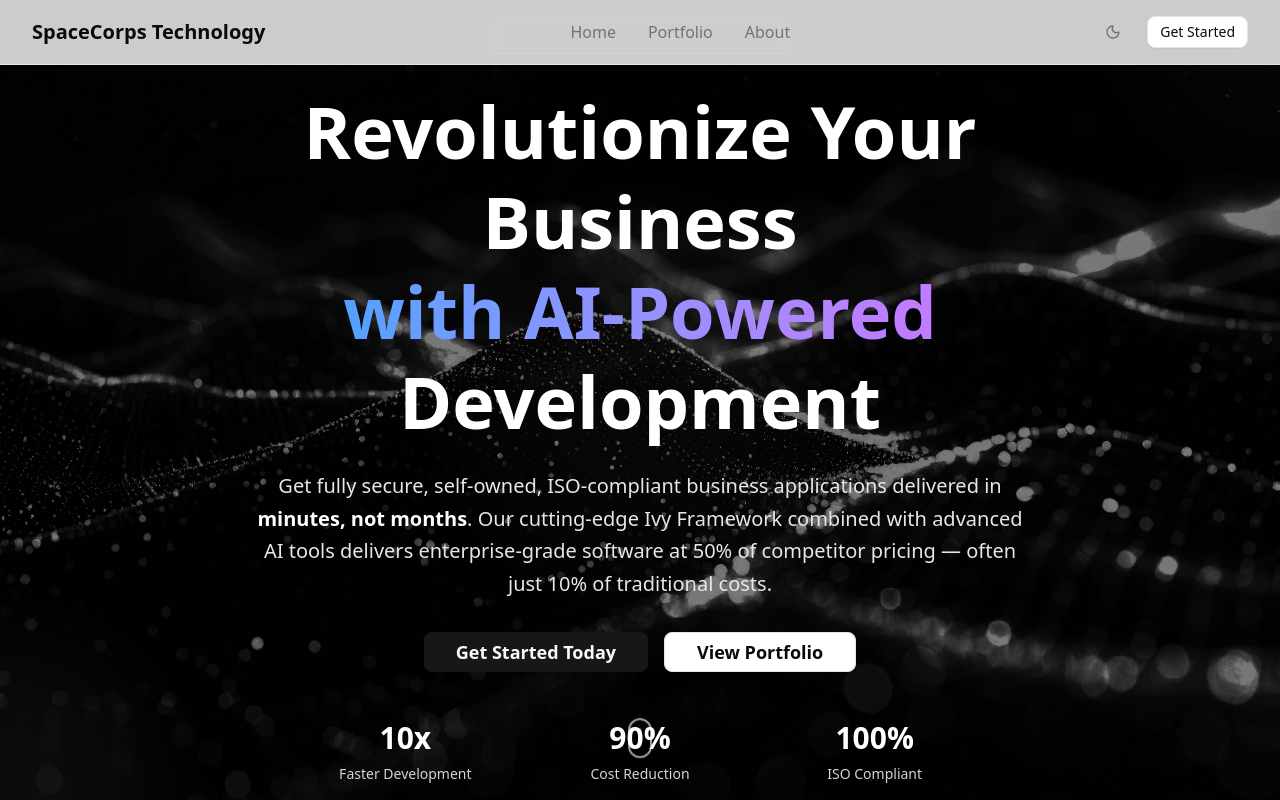
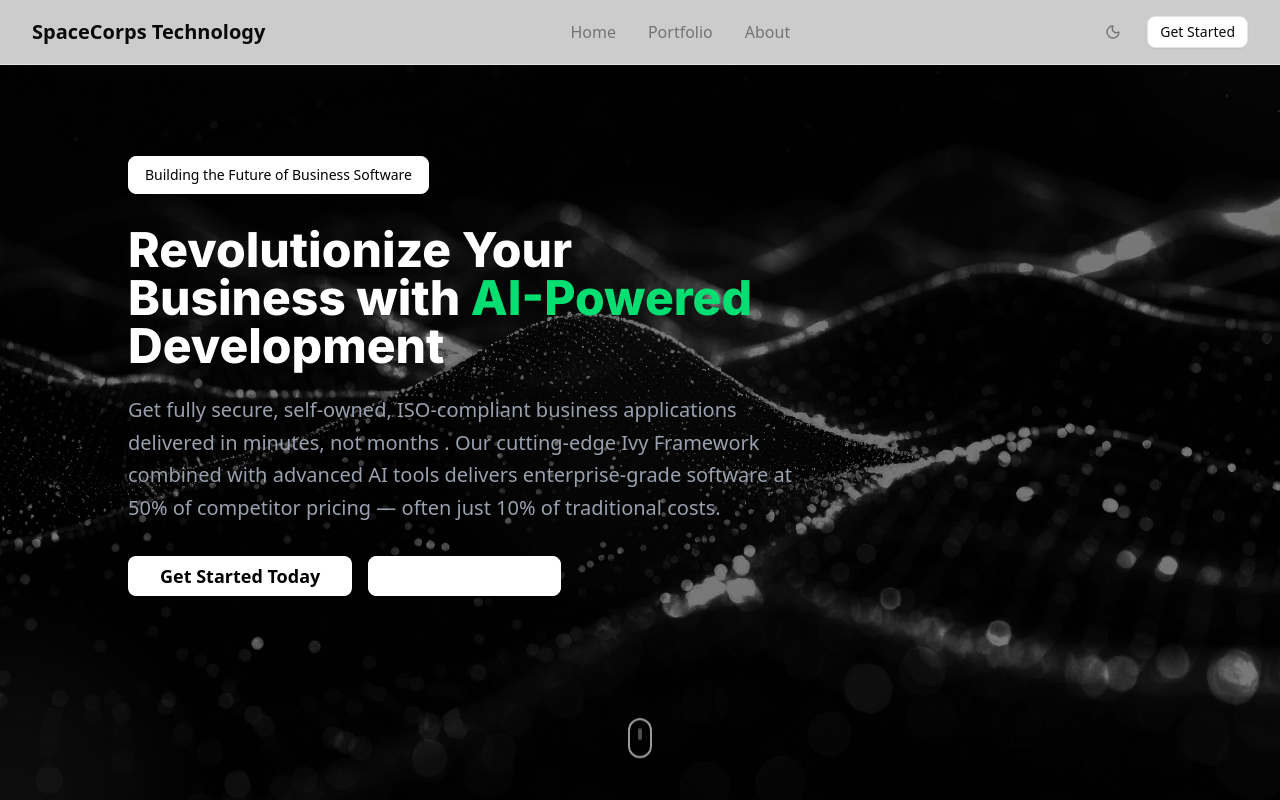
Before and after one commit to SpaceCorps/web, a React (Vite) app: page / in a window 1280 px wide. Shown: the top 800 px of the page. Built offline with nearby package versions, Linux system fonts and the light colour scheme.

Commit message:
feat: improve text styling

```diff
--- a/src/components/HeroSection/HeroSection.tsx
+++ b/src/components/HeroSection/HeroSection.tsx
@@ -28,72 +28,53 @@ const HeroSection: React.FC<HeroSectionProps> = ({ className }) => {
         <div className="absolute top-1/2 left-1/2 transform -translate-x-1/2 -translate-y-1/2 w-96 h-96 bg-white/3 rounded-full blur-3xl animate-pulse delay-500"></div>
       </div>
 
-      <div className="relative z-10 container mx-auto px-4 sm:px-6 lg:px-8 text-center">
-        <div className="max-w-4xl mx-auto">
+      <div
+        className="absolute left-0 top-1/2 transform -translate-y-1/2 z-10 pr-8 sm:pr-12 lg:pr-16"
+        style={{ paddingLeft: "10%" }}
+      >
+        <div className="max-w-2xl text-left">
           {/* Badge */}
           <div className="mb-8">
-            <Badge variant="outline" className="px-4 py-2 text-sm font-medium">
+            <Badge
+              variant="outline"
+              className="px-4 py-2 text-sm font-medium bg-white text-black border-white"
+            >
               Building the Future of Business Software
             </Badge>
           </div>
 
           {/* Main Heading */}
-          <h1 className="text-4xl sm:text-5xl lg:text-6xl xl:text-7xl font-bold text-white mb-6 leading-tight">
-            Revolutionize Your Business
-            <br />
-            <span className="bg-gradient-to-r from-blue-400 to-purple-400 bg-clip-text text-transparent">
-              with AI-Powered
-            </span>
-            <br />
-            Development
+          <h1
+            className="text-5xl font-extrabold text-white mb-6"
+            style={{ fontFamily: "Inter, sans-serif" }}
+          >
+            Revolutionize Your Business with{" "}
+            <span className="text-green-400">AI-Powered</span> Development
           </h1>
 
           {/* Description */}
-          <p className="text-lg sm:text-xl text-gray-200 mb-8 max-w-3xl mx-auto leading-relaxed">
+          <p className="text-lg sm:text-xl text-gray-400 mb-8 max-w-3xl leading-relaxed">
             Get fully secure, self-owned, ISO-compliant business applications
-            delivered in{" "}
-            <span className="font-semibold text-white">
-              minutes, not months
-            </span>
-            . Our cutting-edge Ivy Framework combined with advanced AI tools
-            delivers enterprise-grade software at 50% of competitor pricing —
-            often just 10% of traditional costs.
+            delivered in minutes, not months . Our cutting-edge Ivy Framework
+            combined with advanced AI tools delivers enterprise-grade software
+            at 50% of competitor pricing — often just 10% of traditional costs.
           </p>
 
           {/* CTA Buttons */}
-          <div className="flex flex-col sm:flex-row gap-4 justify-center items-center mb-12">
-            <Button size="lg" className="px-8 py-3 text-lg font-semibold">
+          <div className="flex flex-col sm:flex-row gap-4 items-start mb-12">
+            <Button
+              size="lg"
+              className="px-8 py-3 text-lg font-semibold bg-white text-black hover:bg-gray-100"
+            >
               Get Started Today
             </Button>
             <Button
               variant="outline"
               size="lg"
-              className="px-8 py-3 text-lg font-semibold"
+              className="px-8 py-3 text-lg font-semibold border-white text-white hover:bg-white hover:text-black"
             >
               View Portfolio
             </Button>
-          </div>
-
-          {/* Stats or Additional Info */}
-          <div className="grid grid-cols-1 sm:grid-cols-3 gap-8 max-w-2xl mx-auto text-center">
-            <div>
-              <div className="text-2xl sm:text-3xl font-bold text-white mb-2">
-                10x
-              </div>
-              <div className="text-sm text-gray-300">Faster Development</div>
-            </div>
-            <div>
-              <div className="text-2xl sm:text-3xl font-bold text-white mb-2">
-                90%
-              </div>
-              <div className="text-sm text-gray-300">Cost Reduction</div>
-            </div>
-            <div>
-              <div className="text-2xl sm:text-3xl font-bold text-white mb-2">
-                100%
-              </div>
-              <div className="text-sm text-gray-300">ISO Compliant</div>
-            </div>
           </div>
         </div>
       </div>
--- a/src/index.css
+++ b/src/index.css
@@ -1,9 +1,11 @@
+@import url("https://fonts.googleapis.com/css2?family=Inter:wght@400;500;600;700;800;900&display=swap");
 @import "tailwindcss";
 @import "tw-animate-css";
 
 @custom-variant dark (&:is(.dark *));
 
 @theme inline {
+  --font-family-inter: "Inter", sans-serif;
   --radius-sm: calc(var(--radius) - 4px);
   --radius-md: calc(var(--radius) - 2px);
   --radius-lg: var(--radius);
```
